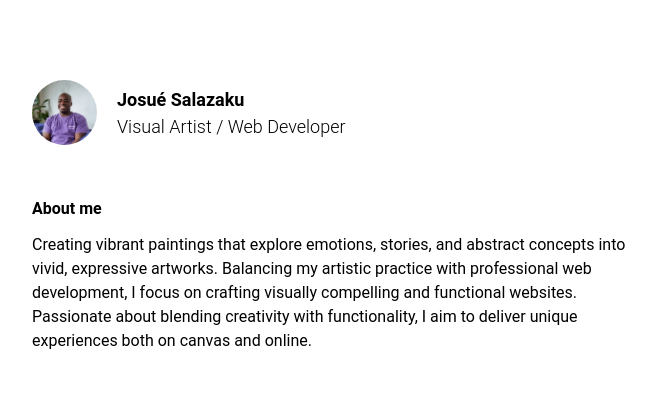
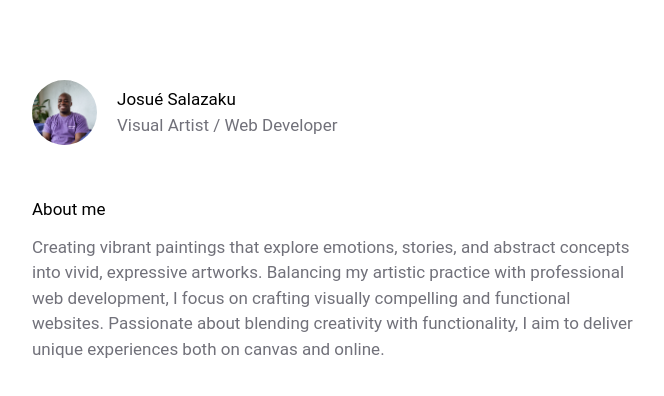
Before and after one commit to JosueSalazaku/portfolio-page, a React (Vite) app: page /#/ in a window 1280 px wide. Shown: the top 396 px of the page, without its empty margins (304-968 px from the left). Built offline with nearby package versions, Linux system fonts and the light colour scheme.

Commit message:
Refactor Home component to update font weight and about me section

```diff
--- a/src/Pages/Home.jsx
+++ b/src/Pages/Home.jsx
@@ -1,6 +1,6 @@
-function Home() {
+export default function Home() {
   return (
-    <main className="mx-auto font-roboto mb-14 w-full max-w-screen-sm flex-1 px-4 pb-8">
+    <main className="mx-auto font-roboto text-[17px] mb-14 w-full max-w-screen-sm flex-1 px-4 pb-8">
       <section className="h-screen pt-20 flex flex-col gap-5">
         <div className="flex gap-5 items-center">
           <img
@@ -8,16 +8,16 @@ function Home() {
             src="josuesalazaku.png"
             alt="Profile Picture"
           />
-          <div className="font-semibold text-[18px]">
-            <p>Josué Salazaku</p>
-            <p className="font-light">
+          <div className="">
+            <p className="font-meduim">Josué Salazaku</p>
+            <p className="text-zinc-500">
               Visual Artist / Web Developer
             </p>
           </div>
         </div>
         <div className="pt-8 space-y-3">
-          <p className="font-semibold">About me</p>
-          <p className="font-normal">
+          <p className="font-meduim">About me</p>
+          <p className="text-zinc-500">
             Creating vibrant paintings that explore emotions, stories, and
             abstract concepts into vivid, expressive artworks. Balancing my
             artistic practice with professional web development, I focus on
@@ -30,5 +30,3 @@ function Home() {
     </main>
   );
 }
-
-export default Home;
```
